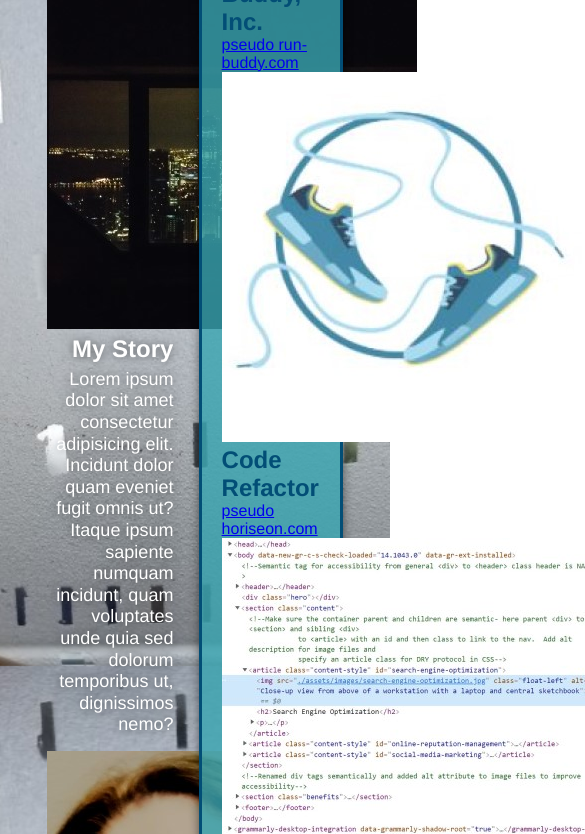
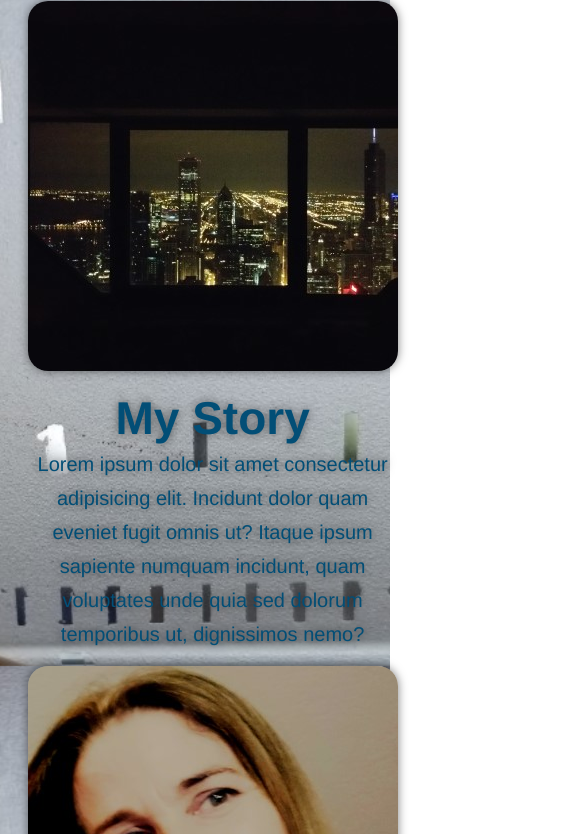
Before and after one commit to ChristiLewis/CLC-portfolio, a plain HTML site: page index.html in a window 390 px wide. Shown: the part 404-1238 px from the top of the page, 585 px wide, since content can reach past the window. Drawn offline with Linux system fonts and the light colour scheme.

Commit message:
flexbox and mediaquery styling updates

```diff
--- a/assets/css/stylesheet.css
+++ b/assets/css/stylesheet.css
@@ -58,13 +58,13 @@ header a {
 }
 
 /* Use the next style to send the nav info to the right instead of the default HTML left.
-Update 2.0 remove float right=NA with flexbox*/
+No need to float right=NA with flexbox*/
 header nav {
     margin: 7px 0;
 }
 
-/* Now make the nav titles listed organize from L to R instead of the default top to bottom remove header nav ul li {
-    display: inline; when applying flexbox in version 2.0 and make a new header nav ul*/
+/* Now make the nav titles listed organize from L to R instead of the default top to bottom,
+apply flexbox, and make a new header nav ul*/
 header nav ul {
     display: flex;
     flex-wrap: wrap;
@@ -75,7 +75,7 @@ header nav ul {
 
 /* Specify the hypertext <a> tag elements inside the list inside the unordered list
 in the navigation inside the header specifications as the following to give them each an
-aesthetic spacing, and font style: Also for 2.0 we update the font-size to 1.55 vw or viewport width*/
+aesthetic spacing, font style, and the font-size to 1.55 vw or viewport width*/
 header nav ul li a {
     /* replaced margin with padding for mediaquery styling 2.3.0 */
     padding: 10px 15px;
@@ -95,8 +95,7 @@ header h1 {
     display: inline;
 }
 
-/* Specify the style of the footer*
-2.0 added flexbox specs/*/
+/* Specify the style of the footer so more items can be added in the future*/
 footer {
     display: flex;
     justify-content: space-between;
@@ -106,24 +105,15 @@ footer {
     padding: 40px 35px
 }
 
-/* Style the left <h2> element and then the right <div> container holding the <a> elements
-2.0 remove display inline for flexbox specs */
-footer h2 {
-    color: var(--primary-color);
+/* Style the left <h4> element and then the right <div> container holding the <a> elements
+no need for display inline with flexbox specs above */
+footer h4 {
+    color: var(--tertiary-color);
     font-size: 30px;
     margin: 0;
 }
 
-/* remove float right for flexbox specs */
-footer div {
-    line-height: 1.5;
-    text-align: right;
-}
-
-/* Now style the <a> element inside the <div> container. */
-footer a {
-    color: var(--secondary-color);
-}
+/* CLC-remove footer div and footer a CSS styles */
 
 /*--Add a universal padding value for all sections */
 section {
@@ -131,27 +121,88 @@ section {
 }
 
     /* LENS Style Start */
-/* overall declarations in 1.0 version, but position and height removed for 2.0 flexbox specs
-additions of */
 .lens {
     display: flex;
     justify-content: center;
     flex-wrap: wrap;
     background-image: url("../Images/lens.jpg");
-    /* height removed 2.0 version */
     background-size: cover;
-    /*Change b-p from center to 80% for 2.4.0 */
     background-position: 80%;
     /*Add b-attachment fixed to match image with header section */
     background-attachment: fixed;
-    /* Add position relative to the hero section to position the hero-form. NA with 2.0 flexbox */
-    /* Add align-items flex-start for mediaquery version 2.3.0 */
+    /* Add align-items flex-start for mediaquery */
     align-items: flex-start;
 }
 
-/* Add hero-cta styles for version 2.0 */
+/* CLC experiment: r-b hero-cta styles = lens-BIO styles */
 .lens-BIO {
     width: 35%;
+    display: flex;
+    justify-content: space-between;
+    flex-wrap: wrap;
+    text-align: right;
+    margin: 3.5%;
+    color: #fff;
+    font-size: 18px;
+    /* Change l-h from 1.3 to 1.2 for mediaquery */
+    line-height: 1.2;
+    /*keep text shadow 2.3.0*/
+    text-shadow: 0 0 10px rgba(0,0,0,0.5);
+}
+
+/* keep header h2 style */
+.lens-BIO h2 {
+    font-style: italic;
+    font-size: 55px;
+    color: var(--secondary-color);
+}
+
+/*Add styles to images*/
+.bio-img img {
+    border-radius: 20px;
+    box-shadow: 0 0 10px rgba(0,0,0,0.5);
+}
+
+/*--CLC changes made-Hero-Form Style Start version 2.0 deletions noted below*/
+.lens-PROJECTS {
+    display: flex;
+    justify-content: space-between;
+    flex-wrap: wrap;
+    /*Move border info to the top */
+    border: 3px solid var(--secondary-color);
+    /*  Change hex to rgb to include transparency */
+    background-color: rgba(57, 166, 178, 0.75);
+    padding: 20px;
+   /* width NA with flexbox */
+    width: 40%;
+    color: var(--secondary-color);
+    /*position info after color -NA with flexbox */
+     margin: 3.5%;
+     /*add shadow and rounded corners for 2.4.0 */
+     box-shadow: 0 0 10px rgba(0,0,0,0.5);
+     /*keep rounded corners*/
+     border-radius: 20px;
+}
+
+/* Add header h2 style for Projects */
+.lens-PROJECTS h2 {
+    font-style: italic;
+    font-size: 55px;
+    color: var(--primary-color);
+}
+
+/*Add styles to images*/
+.project-img img {
+    border-radius: 20px;
+    box-shadow: 0 0 10px rgba(0,0,0,0.5);
+}
+
+/* CLC-portfolio change to r-b style adding new section same as the lens-bio aka hero-cta*/
+.lens-CONTACT {
+    width: 35%;
+    display: flex;
+    justify-content: space-between;
+    flex-wrap: wrap;
     text-align: right;
     margin: 3.5%;
     color: #fff;
@@ -162,71 +213,35 @@ additions of */
     text-shadow: 0 0 10px rgba(0,0,0,0.5);
 }
 
-/* Add hero-cta header h2 style for 2.0 */
-.lens-BIO h2 {
-    font-style: italic;
-    font-size: 55px;
-    color: var(--primary-color);
-}
-
-/*--CLC changes made-Hero-Form Style Start version 2.0 deletions noted below*/
-.lens-PROJECTS {
-    /*Move border info to the top */
-    border: 3px solid var(--secondary-color);
-    /*  Change hex to rgb to include transparency for 2.4.0 */
-    background-color: rgba(57, 166, 178, 0.8);
-    padding: 20px;
-   /* width removed and replaced for 2.0 NA with flexbox */
-    width: 40%;
-    color: var(--secondary-color);
-    /*Add position info after color */
-     /* position removed 2.0 NA with flexbox */
-    /* Change position from 0,0 to an exact location */
-    /* bottom removed 2.0 NA with flexbox */
-     /* right removed 2.0 NA with flexbox */
-     /* margin added for 2.0 */
-     margin: 3.5%;
-     /*add shadow and rounded corners for 2.4.0 */
-     box-shadow: 0 0 10px rgba(0,0,0,0.5);
-     border-radius: 15px;
-}
-
-/* Add header h2 style for Projects */
-.lens-PROJECTS h2 {
-    font-style: italic;
-    font-size: 55px;
-    color: var(--primary-color);
-}
-
-/* CLC-portfolio change to r-b style adding new section same as the lens-bio aka hero-cta*/
-.lens-CONTACT {
-    width: 35%;
-    text-align: right;
-    margin: 3.5%;
-    color: #fff;
-    font-size: 18px;
-    /* Change l-h from 1.3 to 1.2 for mediaquery version 2.3.0 */
-    line-height: 1.2;
-    /*adding text shadow 2.3.0*/
-    text-shadow: 0 0 10px rgba(0,0,0,0.5);
-}
-
-/* Add hero-cta header h2 style for 2.0 */
+/* .lens-BIO h2 style = .lens-CONTACT h2 style */
 .lens-CONTACT h2 {
     font-style: italic;
     font-size: 55px;
     color: var(--primary-color);
 }
 
-/* Attempt to adjust the form's title-only the font-size and margin is needed */
+/*Add styles to images*/
+.contact-img img {
+    border-radius: 20px;
+    box-shadow: 0 0 10px rgba(0,0,0,0.5);
+}
+
+/* Adjust the entire section h3 elements the font-size and margin is needed */
 .lens h3 {
     font-size: 24px;
-     margin: 0;
+    margin: 0;
+    color: var(--secondary-color);
 }
 
 /* Text spacing for the <p> element Fill out this form...*/
 .lens p {
     margin: 5px 0 15px 0;
+}
+
+.lens h2 {
+    font-style: italic;
+    font-size: 55px;
+    color: var(--primary-color);
 }
 
 /* This is NA right now for CLC-portfolio, but it remains to maybe add later*/
@@ -261,26 +276,40 @@ first three input lines called form-input to style here below.*/
     /* Add rounded corners for 2.4.0 */
     border-radius: 10px;
 }
-/* HERO STYLES END */
+
+/*CLC experiment- repeating here to test the hierarchy*/
+.lens {
+    display: flex;
+    justify-content: center;
+    flex-wrap: wrap;
+    background-image: url("../Images/lens.jpg");
+    background-size: cover;
+    background-position: 80%;
+    /*Add b-attachment fixed to match image with header section */
+    background-attachment: fixed;
+    /* Add align-items flex-start for mediaquery */
+    align-items: flex-start;
+}
+/* LENS STYLES END */
 
 /* Adding section styles and making new class distinctions in the h2 elements of the sections to DRY the common section styles*/
-.article-title {
-    /* Change f-s from 55 to 48 for mediaquery version 2.3.0 */
+.article {
+    /* Large font size */
     font-size: 48px;
     color: var(--secondary-color);
-    /* Remove margin-bottom revise to margin for 2.0 flexbox specs */
+    /* flexbox specs */
     margin: 0 auto 35px auto;
-    /* Remove and revise padding to padding-bottom for 2.0 flexbox specs */
+    /*  flexbox specs */
     padding-bottom: 20px;
-    /* add text align for 2.0 flexbox specs */
+    /* flexbox specs */
     text-align: center;
-    /* Remove display for 2.0 flexbox specs */
+    /* flexbox specs */
     border-bottom: 3px solid;
-    /* Add width for 2.0 flexbox specs */
+    /* flexbox specs */
     width: 50%;
 }
 
-/*Here are the unique elements to each section, their border colors*/
+/*NA for CLC - keep for the future. Here are the unique elements to each r-b section, their border colors*/
 .primary-border {
     border-color: var(--primary-color);
 }
@@ -289,28 +318,22 @@ first three input lines called form-input to style here below.*/
     border-color: var(--tertiary-color);
 }
 
-/* Adding What We Do Styles */
-/* Remove .intro styling for 2.0 flexbox specs */
-/* continue defining the stles moving to the h2, then p elements */
-/* intro h2 removed for DRY best-practice*/
 
-.intro p {
+/*CLC experiment add specs for p section*/
+.lens p {
     line-height: 1.7;
-    color: var(--tertiary-color);
-    width: 80%;
+    color: var(--secondary-color);
+    width: 90%;
     font-size: 20px;
     margin: 0 auto;
-    /* Add text-align for 2.0 flexbox specs */
+    /* text-align for flexbox specs */
     text-align: center;
 }
 
-.steps {
-    /* Remove text-align for 2.0 flexbox specs */
-    background: var(--primary-color);
-}
 
-/* New .step styling for 2.0 flexbox styling */
-.step {
+
+/* CLC experiment- try .step r-b spec for CLC article flexbox styling */
+article {
     margin: 50px auto;
     padding-bottom: 50px;
     width: 80%;
@@ -321,17 +344,15 @@ first three input lines called form-input to style here below.*/
     justify-content: space-between;
 }
 
-/*.steps h2 was not made upon reading ahead about DRY Don't Repeat Yourself programming rule.
-Here are CSS rules for repeated step elements*/
-/* Removed .steps div for 2.0 flexbox styling */
-/* Removed .steps img for 2.0 flexbox styling */
-/* changed steps h3 to step h3 for 2.0 flexbox styling */
-.step h3 {
+
+/* CLC .step h3 to .lens h3 flexbox styling */
+.lens h3 {
     color: var(--secondary-color);
     font-size: 46px;
     /*removed margin-top for 2.0 flexbox styling */
     /* add flex property showing flex grow and basis values */
     flex: 1 30%;
+    text-align: center;
 }
 
 /* Add CSS flex property style for step-info to show flex grow and basis */
@@ -558,11 +579,11 @@ Here are CSS rules for repeated step elements*/
         width: 100%;
     }
 
-    .hero-cta, .hero-form {
+    .lens {
         width: 100%;
     }
 
-    .hero-cta {
+    .lens {
         text-align: center;
     }
 
@@ -585,25 +606,25 @@ Here are CSS rules for repeated step elements*/
         padding: 30px 15px;
     }
 
-    .step h3 {
+    .lens h3 {
         flex: 2 100%;
         text-align: center;
     }
 
-    .step-info {
+    .lens {
         flex: 2 100%;
         text-align: center;
         justify-content: center;
     }
 
-    .step-img {
+    .lens img {
         flex: 0 32%;
         margin-right: 0;
         margin-top: 15px;
         margin-bottom: 15px;
     }
 
-    .step-text {
+    .lens {
         flex: 100%;
     }
 
@@ -615,31 +636,35 @@ Here are CSS rules for repeated step elements*/
         width: 100%;
     }
 
-    .section-title {
+    section {
         width: 95%;
     }
 
-    .intro p {
+    .lens p {
         width: 100%;
     }
 
-    .trainer {
+    article {
         flex: 0 100%;
+        text-align: center;
     }
 
+    /*NA for CLC*/
     .contact-info {
         text-align: center;
     }
 
+     /*NA for CLC*/
     .contact-info > * {
         flex: 0 100%;
     }
 
+     /*NA for CLC*/
     .contact-form {
         order: 3;
     }
 }
-/* Adding pseudoclasses for 2.4.0 */
+/* Keeping pseudoclasses for CLC */
 header nav ul li a:hover {
     background: var(--primary-color);
     color: var(--secondary-color);
@@ -647,10 +672,12 @@ header nav ul li a:hover {
     text-shadow: none;
 }
 
+ /*NA for CLC*/
 .hero-form button:hover {
     background-color: var(--tertiary-color);
 }
 
+ /*NA for CLC*/
 .contact-form button:hover {
     color: var(--primary-color);
     background: var(--tertiary-color);
```
